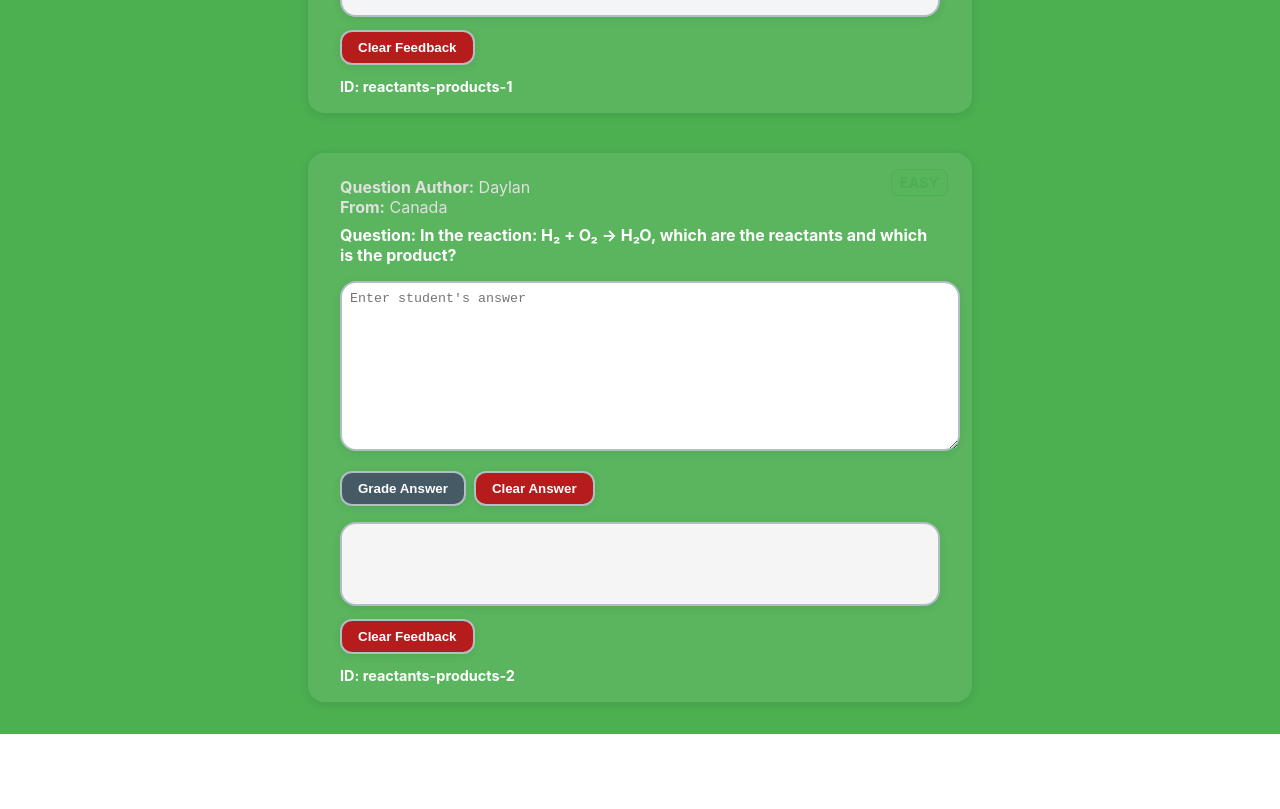
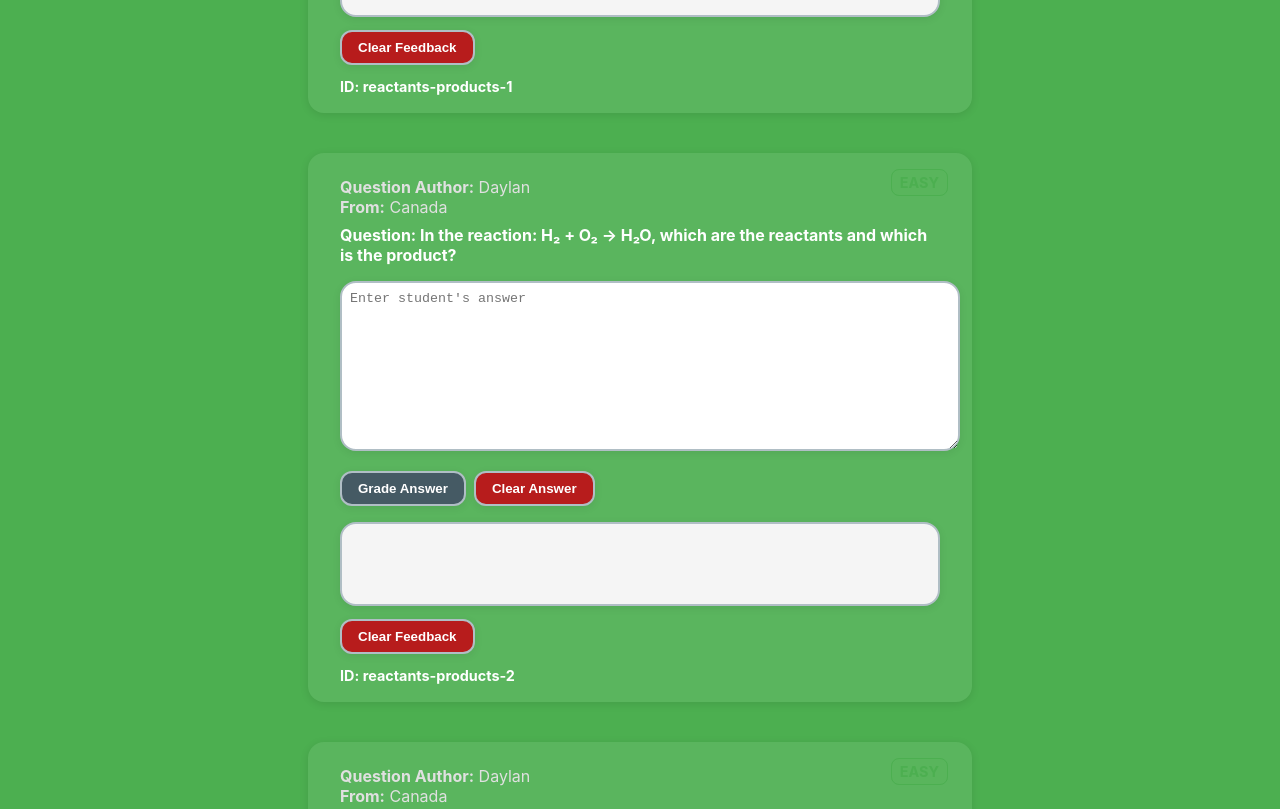
Before and after one commit to Daylan2003/frontend-chemistry-web, a React (Create React App) app: page /question-bank in a window 1280 px wide. Shown: the part 11191-12000 px from the top of the page. Before the commit the page ends 11925 px from the top, so only its background shows below. Built offline with nearby package versions, Linux system fonts and the light colour scheme.

Commit message:
24 Questions added

```diff
--- a/src/data/questions.ts
+++ b/src/data/questions.ts
@@ -173,35 +173,35 @@ export const questions: Question[] = [
     questionNumber: 16,
     subSection: "covalent bonding"
   },
-    {
+  {
     id: "types-reactions-1",
-    question: "What is a synthesis reaction ?",
+    question: "What is a synthesis reaction?",
     prompt: "Grade the answer for saying that it is a reaction where two or more substances combine to form a new substance. If the student does not have all, then point this out nicely to them but only if correct then say Your answer is correct! Then skip a line. At the end, skip a line and say Keep up the Good Work! If there are spelling errors still give the answer correct but point out the spelling errors.",
     author: "Daylan",
     from: "Canada",
     difficulty: "INTERMEDIATE",
     questionNumber: 17,
-    subSection: "Types of Chemical Reactions"
+    subSection: "types of chemical reactions"
   },
   {
     id: "types-reactions-2",
-    question: "What is a decomposition reaction ?",
+    question: "What is a decomposition reaction?",
     prompt: "Grade the answer for saying that it is a reaction where one compound breaks down into two or more substances. If the student does not have all, then point this out nicely to them but only if correct then say Your answer is correct! Then skip a line. At the end, skip a line and say Keep up the Good Work! If there are spelling errors still give the answer correct but point out the spelling errors.",
     author: "Daylan",
     from: "Canada",
     difficulty: "INTERMEDIATE",
     questionNumber: 18,
-    subSection: "Types of Chemical Reactions"
+    subSection: "types of chemical reactions"
   },
   {
     id: "reactants-products-1",
-    question: "In a chemical reaction what is the difference between a reactant and a product ?",
-    prompt: "Grade the answer fo saying that reactants are the starting substances and that products are the new substances formed after the reaction. If the student does not have all, then point this out nicely to them but only if correct then say Your answer is correct! Then skip a line. At the end, skip a line and say Keep up the Good Work! If there are spelling errors still give the answer correct but point out the spelling errors.",
+    question: "In a chemical reaction what is the difference between a reactant and a product?",
+    prompt: "Grade the answer for saying that reactants are the starting substances and that products are the new substances formed after the reaction. If the student does not have all, then point this out nicely to them but only if correct then say Your answer is correct! Then skip a line. At the end, skip a line and say Keep up the Good Work! If there are spelling errors still give the answer correct but point out the spelling errors.",
     author: "Daylan",
     from: "Canada",
     difficulty: "EASY",
     questionNumber: 19,
-    subSection: "Reactions and Products"
+    subSection: "reactants and products"
   },
   {
     id: "reactants-products-2",
@@ -211,9 +211,48 @@ export const questions: Question[] = [
     from: "Canada",
     difficulty: "EASY",
     questionNumber: 20,
-    subSection: "Reactions and Products"
+    subSection: "reactants and products"
   },
-
+  {
+    id: "moles-1",
+    question: "What is one mole of a substance?",
+    prompt: "Grade the answer on saying that one mole contains 6.022x10^23 particles of a substance. Also saying that this number is Avogadro's number. If the student does not have all, then point this out nicely to them but only if correct then say Your answer is correct! Then skip a line. At the end, skip a line and say Keep up the Good Work! If there are spelling errors still give the answer correct but point out the spelling errors.",
+    author: "Daylan",
+    from: "Canada",
+    difficulty: "INTERMEDIATE",
+    questionNumber: 21,
+    subSection: "moles"
+  },
+  {
+    id: "moles-2",
+    question: "How many atoms are in 1 mole of carbon?",
+    prompt: "Grade the answer on saying that 1 mole of Carbon contains 6.022x10^23 atoms. If the student does not have all, then point this out nicely to them but only if correct then say Your answer is correct! Then skip a line. At the end, skip a line and say Keep up the Good Work! If there are spelling errors still give the answer correct but point out the spelling errors.",
+    author: "Daylan",
+    from: "Canada",
+    difficulty: "INTERMEDIATE",
+    questionNumber: 22,
+    subSection: "moles"
+  },
+  {
+    id: "stoichiometry-1",
+    question: "In a chemical equation what do the coefficients in front of substances represent?",
+    prompt: "Grade the answer for saying that they represent the number of moles of each substances involved in the reaction. If the student does not have all, then point this out nicely to them but only if correct then say Your answer is correct! Then skip a line. At the end, skip a line and say Keep up the Good Work! If there are spelling errors still give the answer correct but point out the spelling errors.",
+    author: "Daylan",
+    from: "Canada",
+    difficulty: "INTERMEDIATE",
+    questionNumber: 23,
+    subSection: "stoichiometry"
+  },
+  {
+    id: "stoichiometry-2",
+    question: "If the reaction is: 2H₂ + O₂ → 2H₂O, how many moles of water are formed when 2 moles of hydrogen react completely?",
+    prompt: "Grade the answer for saying that 2 moles of H2 produce 2 moles of H2O. If the student does not have all, then point this out nicely to them but only if correct then say Your answer is correct! Then skip a line. At the end, skip a line and say Keep up the Good Work! If there are spelling errors still give the answer correct but point out the spelling errors.",
+    author: "Daylan",
+    from: "Canada",
+    difficulty: "INTERMEDIATE",
+    questionNumber: 24,
+    subSection: "stoichiometry"
+  },
 ];
 
 // Helper function to get questions by ID array
--- a/src/pages/MoleConceptAndStoichiometry/MoleConceptAndStoichiometry.tsx
+++ b/src/pages/MoleConceptAndStoichiometry/MoleConceptAndStoichiometry.tsx
@@ -1,5 +1,16 @@
-import React from "react";
-const MoleConceptAndStoichiometry: React.FC = () => (
+import React, { useState } from "react";
+import QuestionTemplate from "../../components/QuestionTemplate";
+import SearchAndFilter from "../../components/SearchAndFilter";
+import { getQuestionsByIds } from "../../data/questions";
+
+const MoleConceptAndStoichiometry: React.FC = () => {
+  const [filteredQuestions, setFilteredQuestions] = useState<any[]>([]);
+
+  // Reference all Mole Concept and Stoichiometry questions by their IDs
+  const questionIds = ["moles-1", "moles-2", "stoichiometry-1", "stoichiometry-2"];
+  const questions = getQuestionsByIds(questionIds);
+
+  return (
     <>
       <div style={{ height: "30vh", width: "100vw", background: "#FFC107" }} />
       <div
@@ -18,8 +29,29 @@ const MoleConceptAndStoichiometry: React.FC = () => (
         }}
       >
         <h2 style={{ margin: "0rem 0 1.5rem 0" }}>Mole Concept and Stoichiometry</h2>
-      <p>Content for Mole Concept and Stoichiometry.</p>
+
+        {/* Search and Filter Component */}
+        <SearchAndFilter
+          questions={questions}
+          onFilteredQuestionsChange={setFilteredQuestions}
+        />
+
+        {/* Filtered Questions */}
+        {filteredQuestions.map((q, index) => (
+          <QuestionTemplate
+            key={q.id}
+            question={q.question}
+            backgroundColor="#FFC107"
+            prompt={q.prompt}
+            author={q.author}
+            from={q.from}
+            questionNumber={q.questionNumber}
+            id={q.id}
+          />
+        ))}
       </div>
     </>
   );
+};
+
 export default MoleConceptAndStoichiometry;
```
Lines whose indentation alone changed are shown as unchanged.
